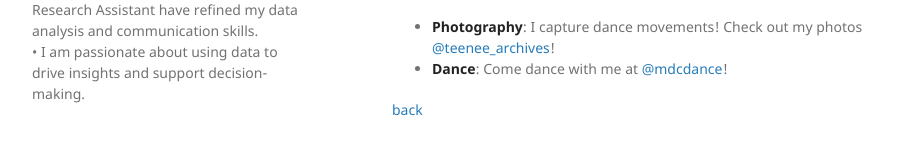
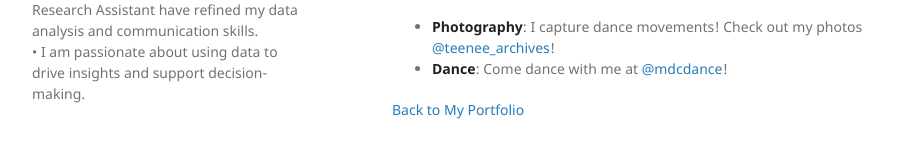
Before and after one commit to khoapham1002/khoapham1002.github.io, a Jekyll site: the page built from another-page.md, in a window 1280 px wide and 900 px high, scrolled down 810 px. Shown: the part 710-868 px from the top of the window, without its empty margins (178-1097 px from the left). Built offline with Jekyll 4.4.1, drawn with Linux system fonts in a browser that asks for light colours; our own code applies the rules of GitHub Pages for plain Markdown files.

Commit message:
Update another-page.md: improve link text for better clarity and navigation

```diff
--- a/another-page.md
+++ b/another-page.md
@@ -48,4 +48,4 @@ layout: default
 - **Photography**: I capture dance movements! Check out my photos [@teenee_archives](https://vsco.co/teenee3051/gallery)!
 - **Dance**: Come dance with me at [@mdcdance](https://www.instagram.com/mdcdance/?igsh=NTc4MTIwNjQ2YQ%3D%3D)!
 
-[back](./)
+[Back to My Portfolio](./)
```
